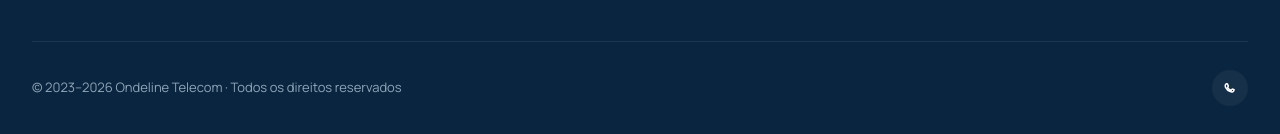
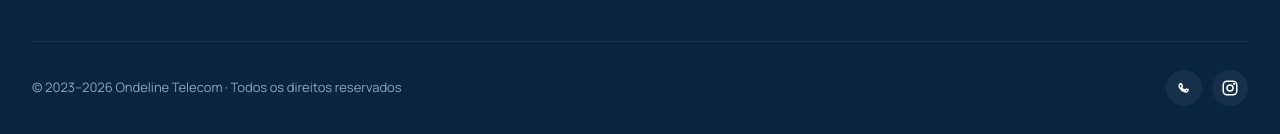
Before and after one commit to robertbr123/Ondeline-Telecom, a Next.js app: page / in a window 1280 px wide. Shown: the part 7200-7334 px from the top of the page. Built offline with nearby package versions, Linux system fonts and the light colour scheme; no server answers; the database is empty.

Commit message:
up instagram

```diff
--- a/components/on2/Footer.tsx
+++ b/components/on2/Footer.tsx
@@ -17,6 +17,7 @@ export function Footer({
   const wa = whatsapp || "5592984607721"
   const tel = phone || "(92) 98460-7721"
   const logoSrc = logo || "/logo-ondeline.png"
+  const instagramUrl = instagram || "https://www.instagram.com/ondelinetec"
 
   return (
     <footer className="on2-footer">
@@ -29,7 +30,7 @@ export function Footer({
           <div>
             <h5>Planos</h5>
             <ul>
-              <li><a href="#planos">Residencial</a></li>
+              <li><a href="/#planos">Residencial</a></li>
               <li><a href="/empresas">Empresarial</a></li>
               <li><a href="/empresas">Link dedicado</a></li>
               <li><a href="/empresas">IP fixo</a></li>
@@ -58,7 +59,7 @@ export function Footer({
           <div>© 2023–2026 Ondeline Telecom · Todos os direitos reservados</div>
           <div className="on2-foot-socials">
             <a href={`https://wa.me/${wa}`} target="_blank" rel="noopener noreferrer" aria-label="WhatsApp"><Icon name="wa" size={18} /></a>
-            {instagram && <a href={instagram} target="_blank" rel="noopener noreferrer" aria-label="Instagram"><Icon name="ig" size={18} /></a>}
+            <a href={instagramUrl} target="_blank" rel="noopener noreferrer" aria-label="Instagram"><Icon name="ig" size={18} /></a>
             {facebook && <a href={facebook} target="_blank" rel="noopener noreferrer" aria-label="Facebook"><Icon name="fb" size={18} /></a>}
           </div>
         </div>
--- a/lib/site-config-context.tsx
+++ b/lib/site-config-context.tsx
@@ -36,7 +36,7 @@ const defaultConfig: SiteConfig = {
   whatsappNumber: "5592984607721",
   address: "Amazonas, Brasil",
   facebook: "",
-  instagram: "",
+  instagram: "https://www.instagram.com/ondelinetec",
   twitter: "",
   linkedin: "",
   keywords: ["internet", "wifi", "amazonas", "ipixuna", "eirunepe", "itamarati", "carauari", "provedor", "fibra óptica"],
--- a/lib/site-config.ts
+++ b/lib/site-config.ts
@@ -34,7 +34,7 @@ const defaultConfig: SiteConfigData = {
   whatsappNumber: "5592984607721",
   address: "Amazonas, Brasil",
   facebook: "",
-  instagram: "",
+  instagram: "https://www.instagram.com/ondelinetec",
   twitter: "",
   linkedin: "",
   keywords: ["internet", "wifi", "amazonas", "ipixuna", "eirunepe", "itamarati", "carauari", "provedor", "fibra óptica"],
--- a/lib/structured-data.ts
+++ b/lib/structured-data.ts
@@ -30,7 +30,7 @@ export function generateOrganizationSchema() {
     },
     sameAs: [
       'https://facebook.com/ondeline',
-      'https://instagram.com/ondeline',
+      'https://www.instagram.com/ondelinetec',
       'https://linkedin.com/company/ondeline',
     ],
   }
```
